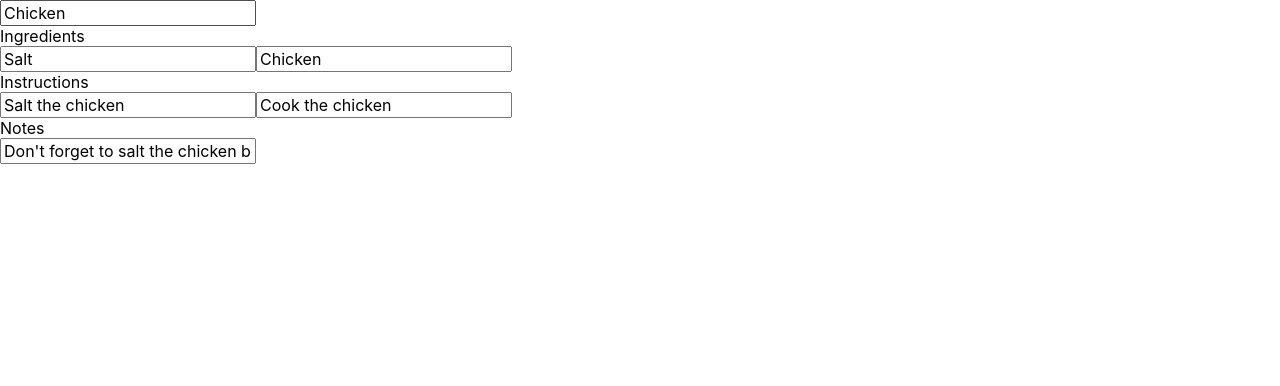
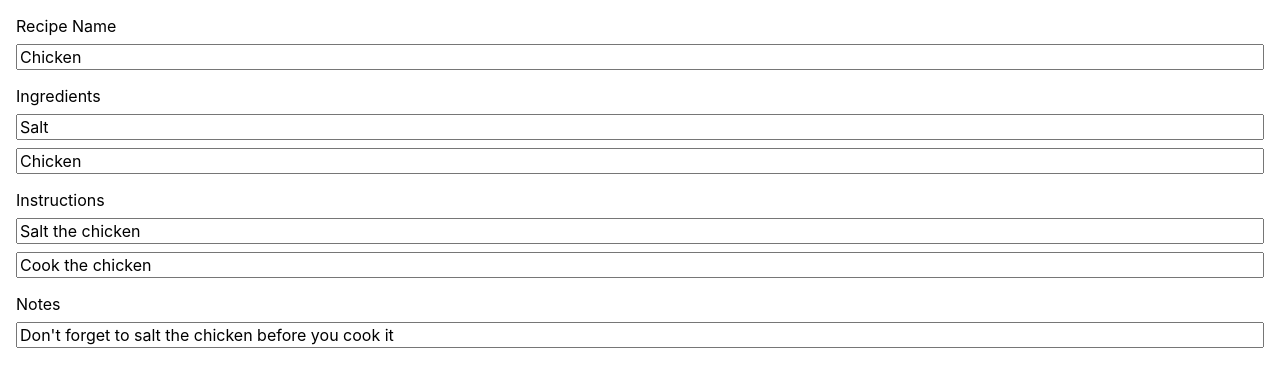
Before and after one commit to jacksoncutler/recipe-journal, a React (Vite) app: page /recipe/1/edit in a window 1280 px wide. Shown: the top 386 px of the page. Built offline with nearby package versions, Linux system fonts and the light colour scheme.

Commit message:
Add basic css to recipe form

```diff
--- a/src/app.css
+++ b/src/app.css
@@ -5,3 +5,13 @@
 .hero {
   font-size: 4rem;
 }
+
+.recipe-form {
+  display: flex;
+  flex-direction: column;
+  gap: 1rem;
+}
+
+.recipe-form.section {
+  gap: 0.5rem;
+}
--- a/src/components/EditRecipe.tsx
+++ b/src/components/EditRecipe.tsx
@@ -34,8 +34,9 @@ export function EditRecipe() {
   console.log(id);
 
   return (
-    <>
-      <div id='recipe-title-input'>
+    <form className='recipe-form'>
+      <div className='recipe-form section'>
+        <h2>Recipe Name</h2>
         <input value={name} onChange={(e) => setName(e.target.value)} />
       </div>
       {
@@ -69,6 +70,6 @@ export function EditRecipe() {
         data={notes}
         setData={setNotes}
       />
-    </>
+    </form>
   );
 }
--- a/src/components/EditRecipeSection.tsx
+++ b/src/components/EditRecipeSection.tsx
@@ -17,7 +17,7 @@ export function EditRecipeSection(props: Props) {
   }
 
   return (
-    <div>
+    <div className='recipe-form section'>
       <h2>{props.title}</h2>
       {props.data.map((item, i) => (
         <EditRecipeInput
--- a/src/components/Recipe.tsx
+++ b/src/components/Recipe.tsx
@@ -52,7 +52,7 @@ export function Recipe() {
   }
 
   return (
-    <section>
+    <section className='container'>
       {recipeData ? (
         <Outlet context={{ data: recipeData, isNewRecipe }} />
       ) : (
```
